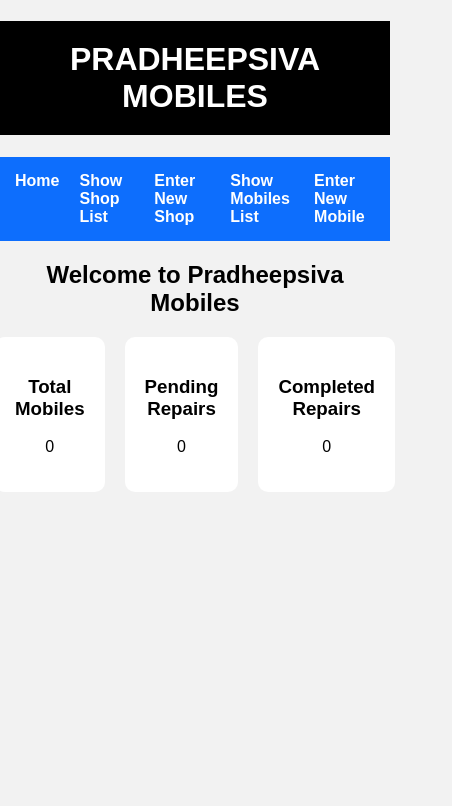
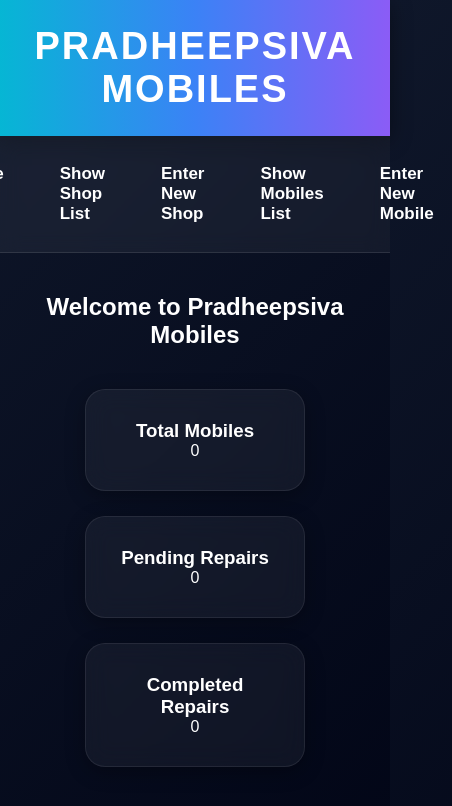
Before and after one commit to sathishramachandran/pradheepsiva, a React (Vite) app in the folder reactfront/: page / in a window 390 px wide. Shown: the top 806 px of the page, 452 px wide, since content can reach past the window. Built offline with nearby package versions, Linux system fonts and the light colour scheme; no server answers.

Commit message:
mobile form final fix

```diff
--- a/reactfront/src/App.css
+++ b/reactfront/src/App.css
@@ -1,208 +1,439 @@
-body {
+/* =========================
+   GLOBAL
+========================= */
+
+*{
   margin: 0;
   padding: 0;
-  font-family: Arial;
-  background: #f2f2f2;
+  box-sizing: border-box;
 }
 
-.title1 {
-  text-align: center;
-  background: black;
+body{
+  font-family: "Poppins", sans-serif;
+  background: linear-gradient(
+    135deg,
+    #0f172a,
+    #020617
+  );
   color: white;
-  padding: 20px;
+  min-height: 100vh;
 }
 
-.navbar1 {
-  display: flex;
-  justify-content: center;
-  gap: 20px;
-  background: #0d6efd;
-  padding: 15px;
+/* =========================
+   TITLE
+========================= */
+
+.title1{
+  text-align: center;
+  padding: 25px;
+  font-size: 38px;
+  font-weight: bold;
+
+  background: linear-gradient(
+    90deg,
+    #06b6d4,
+    #3b82f6,
+    #8b5cf6
+  );
+
+  color: white;
+
+  letter-spacing: 2px;
+
+  box-shadow:
+    0 4px 20px rgba(0,0,0,0.4);
 }
 
-.navbar1 a {
-  color: white;
-  text-decoration: none;
-  font-weight: bold;
+/* =========================
+   NAVBAR
+========================= */
+
+.navbar1{
+
+  display: flex;
+
+  justify-content: center;
+
+  gap: 20px;
+
+  padding: 18px;
+
+  background: rgba(255,255,255,0.05);
+
+  backdrop-filter: blur(10px);
+
+  border-bottom:
+    1px solid rgba(255,255,255,0.1);
+
+  position: sticky;
+
+  top: 0;
+
+  z-index: 1000;
 }
 
-.newentry {
-  width: 400px;
-  margin: 30px auto;
-  background: white;
-  padding: 20px;
+.navbar1 a{
+
+  color: white;
+
+  text-decoration: none;
+
+  font-size: 17px;
+
+  font-weight: 600;
+
+  padding: 10px 18px;
+
   border-radius: 10px;
+
+  transition: 0.3s;
 }
 
-form {
+.navbar1 a:hover{
+
+  background:
+    linear-gradient(
+      90deg,
+      #06b6d4,
+      #3b82f6
+    );
+
+  transform: translateY(-2px);
+
+  box-shadow:
+    0 5px 15px rgba(59,130,246,0.5);
+}
+
+/* =========================
+   FORM
+========================= */
+
+.newentry{
+
+  width: 420px;
+
+  margin: 40px auto;
+
+  background: rgba(255,255,255,0.06);
+
+  backdrop-filter: blur(15px);
+
+  padding: 30px;
+
+  border-radius: 20px;
+
+  border:
+    1px solid rgba(255,255,255,0.1);
+
+  box-shadow:
+    0 8px 30px rgba(0,0,0,0.4);
+}
+
+.newentry h2{
+
+  text-align: center;
+
+  margin-bottom: 20px;
+
+  color: #38bdf8;
+}
+
+form{
+
   display: flex;
+
   flex-direction: column;
-  gap: 15px;
+
+  gap: 18px;
 }
 
 input,
-select {
-  padding: 10px;
-  border: 1px solid gray;
-  border-radius: 5px;
+select{
+
+  padding: 14px;
+
+  border-radius: 12px;
+
+  border: none;
+
+  outline: none;
+
+  background: rgba(255,255,255,0.08);
+
+  color: white;
+
+  font-size: 15px;
 }
 
-button {
-  padding: 12px;
-  background: black;
-  color: white;
-  border: none;
-  cursor: pointer;
+input::placeholder{
+  color: #cbd5e1;
 }
 
-.home-container {
+select option{
+  color: black;
+}
+
+/* =========================
+   BUTTON
+========================= */
+
+button{
+
+  padding: 14px;
+
+  border: none;
+
+  border-radius: 12px;
+
+  font-size: 15px;
+
+  font-weight: bold;
+
+  cursor: pointer;
+
+  transition: 0.3s;
+
+  background:
+    linear-gradient(
+      90deg,
+      #06b6d4,
+      #3b82f6
+    );
+
+  color: white;
+}
+
+button:hover{
+
+  transform: scale(1.03);
+
+  box-shadow:
+    0 5px 20px rgba(59,130,246,0.5);
+}
+
+/* =========================
+   HOME PAGE
+========================= */
+
+.home-container{
   text-align: center;
+  padding: 40px;
+}
+
+.home-cards{
+
+  display: flex;
+
+  justify-content: center;
+
+  gap: 25px;
+
+  flex-wrap: wrap;
+
+  margin-top: 40px;
+}
+
+.card{
+
+  width: 220px;
+
+  padding: 30px;
+
+  border-radius: 20px;
+
+  background: rgba(255,255,255,0.05);
+
+  backdrop-filter: blur(12px);
+
+  border:
+    1px solid rgba(255,255,255,0.08);
+
+  transition: 0.3s;
+
+  box-shadow:
+    0 5px 20px rgba(0,0,0,0.3);
+}
+
+.card:hover{
+
+  transform:
+    translateY(-8px);
+
+  box-shadow:
+    0 8px 30px rgba(59,130,246,0.4);
+}
+
+/* =========================
+   MOBILE LIST
+========================= */
+
+.mobile-list{
+
+  width: 90%;
+
+  margin: auto;
+
+  padding: 30px;
+}
+
+.main-title{
+
+  text-align: center;
+
+  margin-bottom: 40px;
+
+  font-size: 36px;
+
+  color: #38bdf8;
+}
+
+.shop-section{
+  margin-bottom: 50px;
+}
+
+.shop-title{
+
+  font-size: 24px;
+
+  margin-bottom: 25px;
+
+  color: #38bdf8;
+
+  border-left: 5px solid #38bdf8;
+
+  padding-left: 15px;
+}
+
+/* =========================
+   MOBILE CARD
+========================= */
+
+.mobile-card{
+
+  background:
+    rgba(255,255,255,0.05);
+
+  backdrop-filter: blur(12px);
+
+  border:
+    1px solid rgba(255,255,255,0.08);
+
+  border-radius: 20px;
+
+  padding: 25px;
+
+  margin-bottom: 25px;
+
+  transition: 0.3s;
+
+  box-shadow:
+    0 5px 25px rgba(0,0,0,0.3);
+}
+
+.mobile-card:hover{
+
+  transform:
+    translateY(-5px);
+
+  box-shadow:
+    0 8px 30px rgba(6,182,212,0.3);
+}
+
+.mobile-card p{
+
+  margin: 12px 0;
+
+  color: #e2e8f0;
+
+  font-size: 15px;
+}
+
+/* =========================
+   BUTTON GROUP
+========================= */
+
+.btn-group{
+
+  display: flex;
+
+  flex-wrap: wrap;
+
+  gap: 12px;
+
   margin-top: 20px;
 }
 
-.home-cards {
-  display: flex;
-  justify-content: center;
-  gap: 20px;
-  margin-top: 20px;
+.pending-btn{
+
+  background:
+    linear-gradient(
+      90deg,
+      #f59e0b,
+      #f97316
+    );
 }
 
-.card {
-  background: white;
-  padding: 20px;
-  width: 180px;
-  border-radius: 10px;
-}
+.return-btn{
 
-.mobile-list {
-  width: 80%;
-  margin: auto;
-}
-
-.mobile-card {
-  background: white;
-  margin-top: 15px;
-  padding: 15px;
-  border-radius: 10px;
-}
-.shop-title {
-  background: #0d6efd;
-  color: white;
-  padding: 10px;
-  border-radius: 5px;
-  margin-top: 30px;
-}
-.delete-btn{
-  background: red;
-  color: white;
-  border: none;
-  padding: 8px 15px;
-  border-radius: 5px;
-  cursor: pointer;
-  margin-top: 10px;
-}
-
-.delete-btn:hover{
-  background: darkred;
-}
-.edit-btn{
-  background: orange;
-  color: white;
-  border: none;
-  padding: 8px 15px;
-  border-radius: 5px;
-  cursor: pointer;
-  margin-right: 10px;
-}
-
-.edit-btn:hover{
-  background: darkorange;
-}
-.mobile-list{
-  padding: 20px;
-  background: #202020;
-  min-height: 100vh;
-}
-
-.main-title{
-  text-align: center;
-  color: white;
-  margin-bottom: 30px;
-}
-
-.shop-section{
-  margin-bottom: 40px;
-}
-
-.shop-title{
-  color: #38bdf8;
-  margin-bottom: 20px;
-  border-bottom: 2px solid #38bdf8;
-  padding-bottom: 10px;
-}
-
-.mobile-card{
-  background: #1e293b;
-  color: white;
-  padding: 20px;
-  border-radius: 10px;
-  margin-bottom: 20px;
-  box-shadow: 0 0 10px rgba(0,0,0,0.3);
-}
-
-.mobile-card p{
-  margin: 10px 0;
-}
-
-.btn-group{
-  display: flex;
-  gap: 10px;
-  margin-top: 15px;
-}
-
-.pending-btn{
-  background: orange;
-  color: white;
-  border: none;
-  padding: 10px 15px;
-  border-radius: 5px;
-  cursor: pointer;
-}
-.return-btn{
-  background: rgb(255, 0, 0);
-  color: rgb(0, 0, 0);
-  border: none;
-  padding: 10px 15px;
-  border-radius: 6px;
-  cursor: pointer;
+  background:
+    linear-gradient(
+      90deg,
+      #ef4444,
+      #dc2626
+    );
 }
 
 .complete-btn{
-  background: green;
-  color: white;
-  border: none;
-  padding: 10px 15px;
-  border-radius: 5px;
-  cursor: pointer;
+
+  background:
+    linear-gradient(
+      90deg,
+      #10b981,
+      #059669
+    );
 }
 
 .delete-btn{
-  background: red;
-  color: white;
-  border: none;
-  padding: 10px 15px;
-  border-radius: 5px;
-  cursor: pointer;
+
+  background:
+    linear-gradient(
+      90deg,
+      #dc2626,
+      #7f1d1d
+    );
 }
 
-.pending-btn:hover{
-  background: darkorange;
+.pending-btn:hover,
+.return-btn:hover,
+.complete-btn:hover,
+.delete-btn:hover{
+
+  transform: scale(1.05);
+
+  opacity: 0.9;
 }
 
-.complete-btn:hover{
-  background: darkgreen;
+/* =========================
+   RESPONSIVE
+========================= */
+
+@media(max-width:768px){
+
+  .newentry{
+    width: 95%;
+  }
+
+  .mobile-list{
+    width: 100%;
+    padding: 15px;
+  }
+
+  .btn-group{
+    flex-direction: column;
+  }
+
+  .home-cards{
+    flex-direction: column;
+    align-items: center;
+  }
 }
-
-.delete-btn:hover{
-  background: darkred;
-}
```
